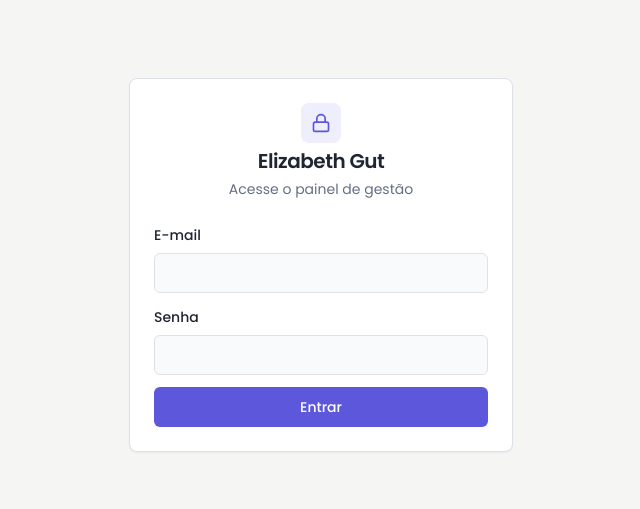
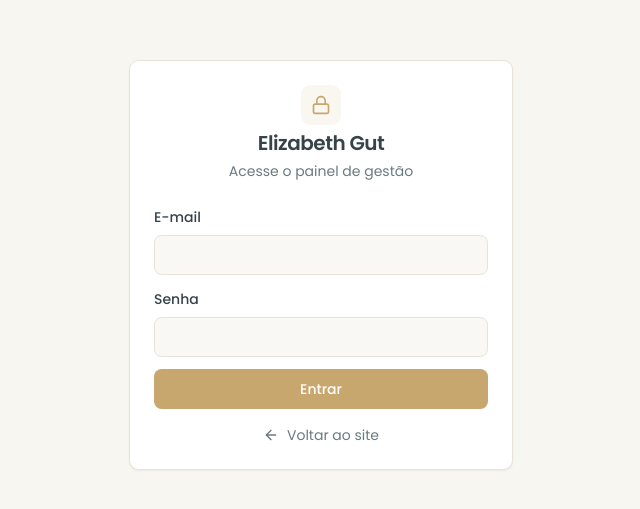
Before and after one commit to LUISFELIPE01010/nicoly-bedia, a React (Vite) app: page /admin/login in a window 1280 px wide. Shown: the part 135-644 px from the top of the page, without its empty margins (319-959 px from the left). Built offline with nearby package versions, Linux system fonts and the light colour scheme.

Commit message:
Changes
Co-authored-by: LUISFELIPE01010 <213349449+LUISFELIPE01010@users.noreply.github.com>

```diff
--- a/src/components/admin/AdminLayout.tsx
+++ b/src/components/admin/AdminLayout.tsx
@@ -1,6 +1,6 @@
 import { ReactNode, useState } from 'react';
 import { NavLink, useNavigate } from 'react-router-dom';
-import { LayoutDashboard, Users, LogOut, Menu, X } from 'lucide-react';
+import { LayoutDashboard, Users, LogOut, Menu, X, ExternalLink } from 'lucide-react';
 import { useAuth } from '@/hooks/useAuth';
 import { Button } from '@/components/ui/button';
 import { cn } from '@/lib/utils';
@@ -54,6 +54,9 @@ const AdminLayout = ({ children }: { children: ReactNode }) => {
           ))}
         </nav>
         <div className="absolute inset-x-0 bottom-0 border-t border-border p-3">
+          <a href="/" className="mb-2 flex items-center gap-2 rounded-md px-3 py-2 text-sm text-muted-foreground transition-colors hover:bg-muted hover:text-foreground">
+            <ExternalLink className="h-4 w-4" /> Voltar ao site
+          </a>
           <div className="mb-2 truncate text-xs text-muted-foreground">{profile?.full_name || 'Usuário'}</div>
           <Button variant="outline" size="sm" className="w-full justify-start gap-2" onClick={handleSignOut}>
             <LogOut className="h-4 w-4" /> Sair
@@ -69,6 +72,11 @@ const AdminLayout = ({ children }: { children: ReactNode }) => {
             <Menu className="h-5 w-5" />
           </button>
           <span className="text-sm font-medium text-muted-foreground">Painel de gestão</span>
+          <a href="/" className="ml-auto">
+            <Button variant="outline" size="sm" className="gap-2">
+              <ExternalLink className="h-4 w-4" /> Voltar ao site
+            </Button>
+          </a>
         </header>
         <main className="p-4 md:p-6">{children}</main>
       </div>
--- a/src/index.css
+++ b/src/index.css
@@ -131,36 +131,37 @@
 /* ===== CRM admin theme (neutral, high density) ===== */
 @layer base {
   .crm {
-    --background: 210 20% 98%;
-    --foreground: 222 24% 16%;
+    --background: 40 38% 97%;
+    --foreground: 199 15% 25%;
 
     --card: 0 0% 100%;
-    --card-foreground: 222 24% 16%;
+    --card-foreground: 199 15% 25%;
 
     --popover: 0 0% 100%;
-    --popover-foreground: 222 24% 16%;
+    --popover-foreground: 199 15% 25%;
 
-    --primary: 243 65% 60%;
+    --primary: 38 45% 61%;
     --primary-foreground: 0 0% 100%;
 
-    --secondary: 215 25% 95%;
-    --secondary-foreground: 222 24% 20%;
+    --secondary: 40 35% 94%;
+    --secondary-foreground: 199 14% 33%;
 
-    --muted: 215 25% 95%;
-    --muted-foreground: 215 14% 45%;
+    --muted: 40 30% 95%;
+    --muted-foreground: 199 10% 46%;
 
-    --accent: 215 25% 93%;
-    --accent-foreground: 222 24% 20%;
+    --accent: 38 40% 92%;
+    --accent-foreground: 199 15% 28%;
 
-    --destructive: 0 72% 51%;
+    --destructive: 0 65% 52%;
     --destructive-foreground: 0 0% 100%;
 
-    --border: 215 20% 89%;
-    --input: 215 20% 89%;
-    --ring: 243 65% 60%;
+    --border: 38 25% 88%;
+    --input: 38 25% 88%;
+    --ring: 38 45% 61%;
 
-    --radius: 0.5rem;
+    --radius: 0.6rem;
 
     font-family: 'Poppins', system-ui, sans-serif;
   }
+
 }
--- a/src/pages/admin/Login.tsx
+++ b/src/pages/admin/Login.tsx
@@ -1,6 +1,6 @@
 import { useState, useEffect } from 'react';
 import { useNavigate } from 'react-router-dom';
-import { Loader2, Lock } from 'lucide-react';
+import { Loader2, Lock, ArrowLeft } from 'lucide-react';
 import { useAuth } from '@/hooks/useAuth';
 import { Button } from '@/components/ui/button';
 import { Input } from '@/components/ui/input';
@@ -55,6 +55,12 @@ const Login = () => {
               {busy && <Loader2 className="mr-2 h-4 w-4 animate-spin" />} Entrar
             </Button>
           </form>
+          <a
+            href="/"
+            className="mt-4 flex items-center justify-center gap-2 text-sm text-muted-foreground transition-colors hover:text-foreground"
+          >
+            <ArrowLeft className="h-4 w-4" /> Voltar ao site
+          </a>
         </CardContent>
       </Card>
     </div>
```
